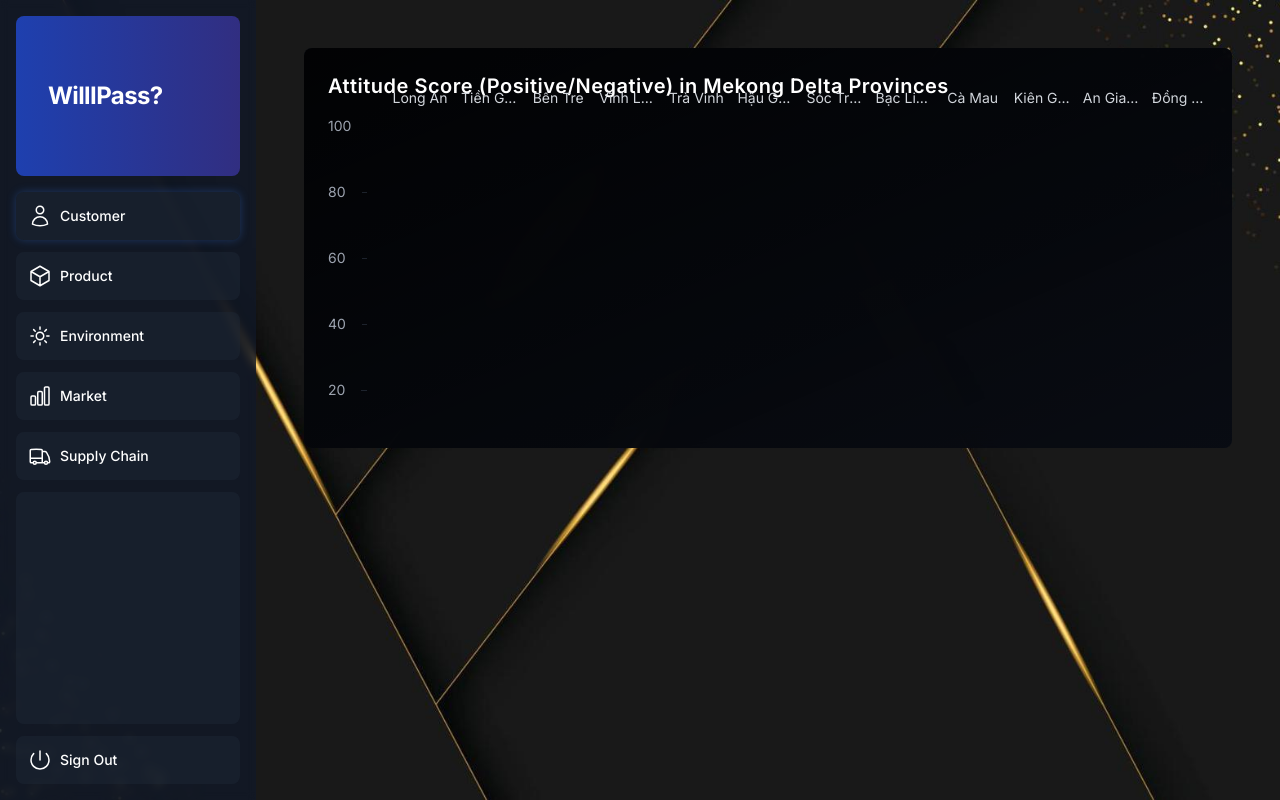
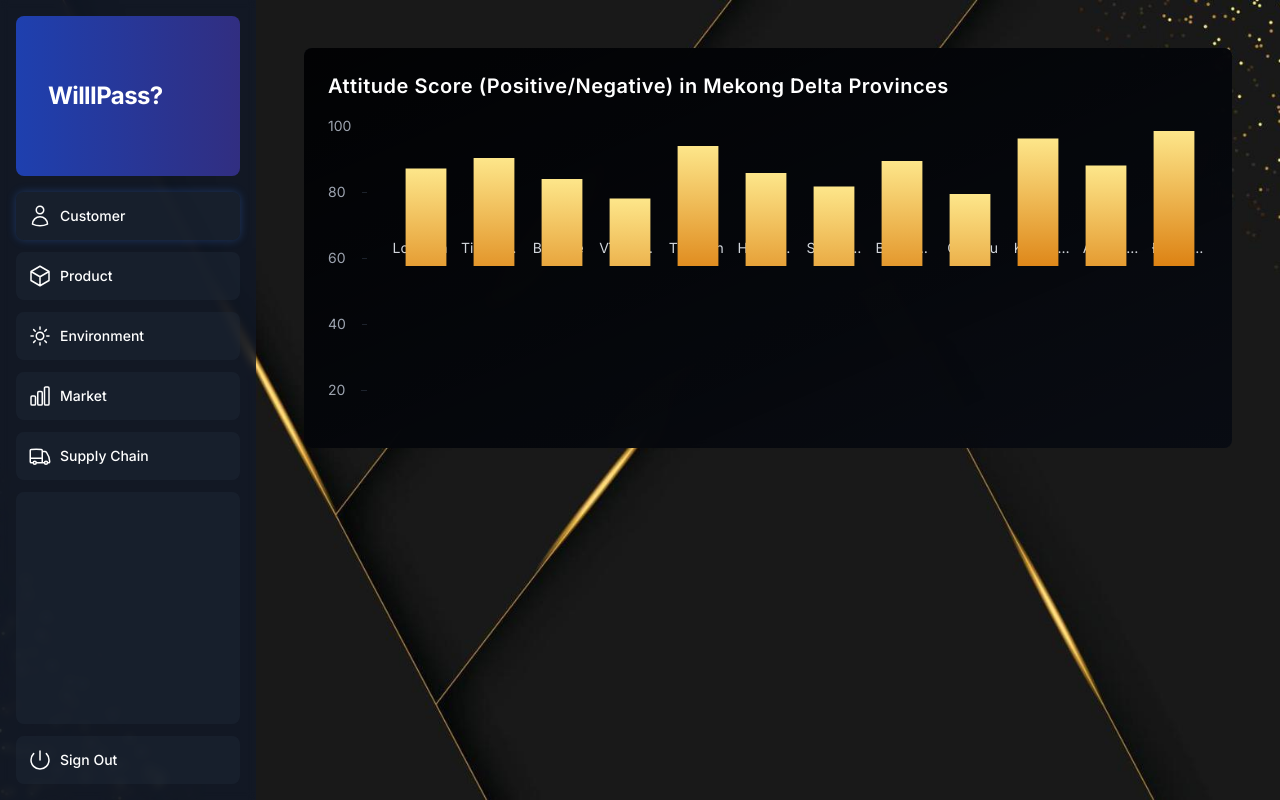
Before and after one commit to vbphuong/nextjs-dashboard, a Next.js app: page /dashboard in a window 1280 px wide. Built offline with nearby package versions, Linux system fonts and the light colour scheme; a web font is replaced by a local one.

Commit message:
doimaimotnguoi

```diff
--- a/app/ui/dashboard/attitude-chart.tsx
+++ b/app/ui/dashboard/attitude-chart.tsx
@@ -23,12 +23,10 @@ export default function AttitudeChart() {
 
   return (
     <div className="bg-gray-900/90 backdrop-blur-md text-white p-6 rounded-lg relative overflow-hidden" style={{ minHeight: '400px', position: 'relative' }}>
-      {/* Title */}
       <h3 className="text-lg md:text-xl font-semibold tracking-wide z-10 relative mb-4">
         Attitude Score (Positive/Negative) in Mekong Delta Provinces
       </h3>
 
-      {/* Geometric Background */}
       <div className="absolute inset-0 z-0">
         <svg className="w-full h-full" preserveAspectRatio="none">
           <defs>
@@ -44,9 +42,7 @@ export default function AttitudeChart() {
         </svg>
       </div>
 
-      {/* Chart Content */}
       <div className="relative z-10 flex flex-col h-full">
-        {/* Y-Axis Labels and Grid Lines */}
         <div className="absolute left-0 top-0 h-[300px] md:h-[350px] flex flex-col justify-between text-sm text-gray-400 pr-4">
           {[100, 80, 60, 40, 20, 0].map((value) => (
             <div key={value} className="flex items-center">
@@ -56,35 +52,59 @@ export default function AttitudeChart() {
           ))}
         </div>
 
-        {/* Bars */}
-        <div className="flex-1 flex justify-between pl-16 h-[300px] md:h-[350px] relative z-10">
-          {provinces.map((province, index) => (
-            <div
-              key={province.name}
-              className="relative flex flex-col items-center w-10 md:w-14"
+        <div className="relative flex-1 pl-16 h-[300px] md:h-[350px] z-10">
+          <svg className="w-full h-full" preserveAspectRatio="none">
+            {provinces.map((province, index) => {
+              const barWidth = 100 / provinces.length;
+              const barHeight = (province.score / maxScore) * 100;
+              const xPosition = (index * barWidth) + (barWidth * 0.2);
+              const barActualWidth = barWidth * 0.6;
+
+              return (
+                <g key={province.name}>
+                  <rect
+                    x={`${xPosition}%`}
+                    y={`${100 - barHeight}%`}
+                    width={`${barActualWidth}%`}
+                    height={`${barHeight}%`}
+                    fill="url(#barGradient)"
+                    className="transition-all duration-500 hover:fill-[url(#barHoverGradient)] hover:shadow-[0_0_15px_rgba(234,179,8,0.6)]"
                     onMouseEnter={() => setHoveredProvince(province)}
                     onMouseLeave={() => setHoveredProvince(null)}
-            >
-              <div
-                className="bg-gradient-to-t from-yellow-600 to-yellow-300 rounded-t-lg w-full"
                     style={{
                       animation: `grow ${0.8 + index * 0.1}s ease-out forwards`,
                       animationDelay: `${index * 0.1}s`,
                       transformOrigin: 'bottom',
-                  transition: 'all 0.5s',
-                  height: `${(province.score / maxScore) * 100}%`,
                     }}
                   />
                   {hoveredProvince?.name === province.name && (
-                <div className="absolute -top-8 bg-gray-800 text-white text-xs rounded-md px-2 py-1 shadow-lg z-20">
+                    <text
+                      x={`${xPosition + barActualWidth / 2}%`}
+                      y={`${100 - barHeight - 5}%`}
+                      textAnchor="middle"
+                      fill="white"
+                      fontSize="12"
+                      className="z-20"
+                    >
                       {province.score}
-                </div>
+                    </text>
                   )}
-            </div>
-          ))}
+                </g>
+              );
+            })}
+            <defs>
+              <linearGradient id="barGradient" x1="0%" y1="100%" x2="0%" y2="0%">
+                <stop offset="0%" style={{ stopColor: '#D97706', stopOpacity: 1 }} />
+                <stop offset="100%" style={{ stopColor: '#FDE68A', stopOpacity: 1 }} />
+              </linearGradient>
+              <linearGradient id="barHoverGradient" x1="0%" y1="100%" x2="0%" y2="0%">
+                <stop offset="0%" style={{ stopColor: '#F59E0B', stopOpacity: 1 }} />
+                <stop offset="100%" style={{ stopColor: '#FEF3C7', stopOpacity: 1 }} />
+              </linearGradient>
+            </defs>
+          </svg>
         </div>
 
-        {/* X-Axis Labels - Fixed at Bottom */}
         <div className="absolute bottom-0 left-0 w-full pl-16 pb-2">
           <div className="flex justify-between text-sm text-gray-300 z-10">
             {provinces.map((province) => (
```
Lines whose indentation alone changed are shown as unchanged.
